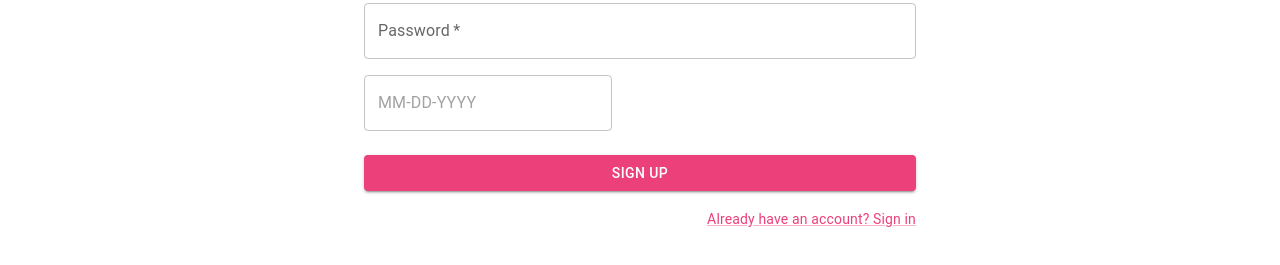
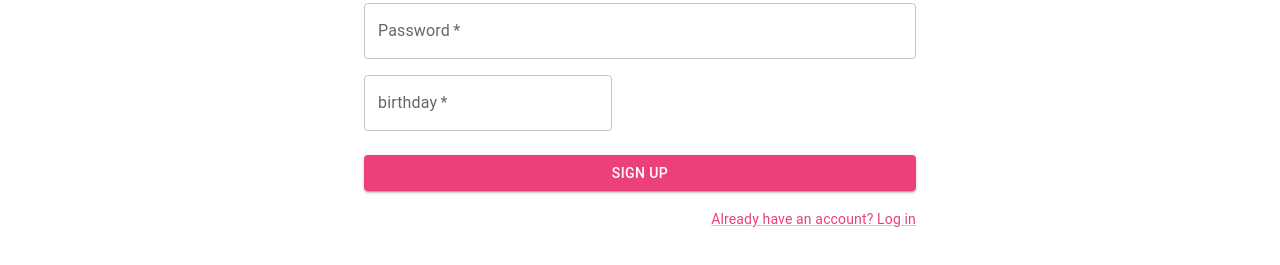
Before and after one commit to eiko0705/mameko-sleep-app, a React (Vite) app: page /signup in a window 1280 px wide. Shown: the part 415-680 px from the top of the page. Built offline with nearby package versions, Linux system fonts and the light colour scheme.

Commit message:
feat: import react hook form

```diff
--- a/package.json
+++ b/package.json
@@ -22,6 +22,7 @@
     "express": "^4.19.2",
     "react": "^18.3.1",
     "react-dom": "^18.3.1",
+    "react-hook-form": "^7.53.0",
     "react-router-dom": "^6.26.0",
     "ts-node": "^10.9.2"
   },
--- a/src/pages/SignUp.tsx
+++ b/src/pages/SignUp.tsx
@@ -1,4 +1,5 @@
 import { useState } from 'react';
+import { useForm, SubmitHandler, Controller } from 'react-hook-form';
 import Container from '@mui/material/Container';
 import Box from '@mui/material/Box';
 import Typography from '@mui/material/Typography';
@@ -8,12 +9,28 @@ import { LocalizationProvider } from '@mui/x-date-pickers/LocalizationProvider';
 import { DatePicker } from '@mui/x-date-pickers/DatePicker';
 import { AdapterDayjs } from '@mui/x-date-pickers/AdapterDayjs';
 import { Dayjs } from 'dayjs';
-import FormControlLabel from '@mui/material/FormControlLabel';
 import Button from '@mui/material/Button';
 import Link from '@mui/material/Link';
 
+type Inputs = {
+  babyName: string | null;
+  email: string | null;
+  password: string | null;
+  birthday: Date | null;
+}
+
 const SignUp = () => {
   const [value, setValue] = useState<Dayjs | null>(null)
+
+  const {
+    register,
+    control,
+    handleSubmit,
+  } = useForm<Inputs>();
+
+  const onSubmit: SubmitHandler<Inputs> = (data: Inputs) => {
+    console.log(`submit: ${data}`);
+  }
 
   return (
     <Container component='main' maxWidth='sm'>
@@ -28,7 +45,12 @@ const SignUp = () => {
         <Typography component="h1" variant="h5">
           Sign up
         </Typography>
-        <Box component='form' noValidate sx={{ mt: 3 }}>
+        <Box
+          component='form'
+          onSubmit={handleSubmit(onSubmit)}
+          noValidate
+          sx={{ mt: 3 }}
+        >
             <Grid container spacing={2}>
               <Grid item xs={12}>
                 <TextField
@@ -65,6 +87,7 @@ const SignUp = () => {
               <Grid item xs={12}>
                 <LocalizationProvider dateAdapter={AdapterDayjs}>
                   <DatePicker
+                    label='birthday'
                     slotProps={{textField: { required: true}}}
                     format='MM-DD-YYYY'
                     value={value}
@@ -84,7 +107,7 @@ const SignUp = () => {
             <Grid container justifyContent="flex-end">
               <Grid item>
                 <Link href="#" variant="body2">
-                  Already have an account? Sign in
+                  Already have an account? Log in
                 </Link>
               </Grid>
             </Grid>
```
Also changed, not shown: 1 other file (tests, documents, lock files or other folders).
